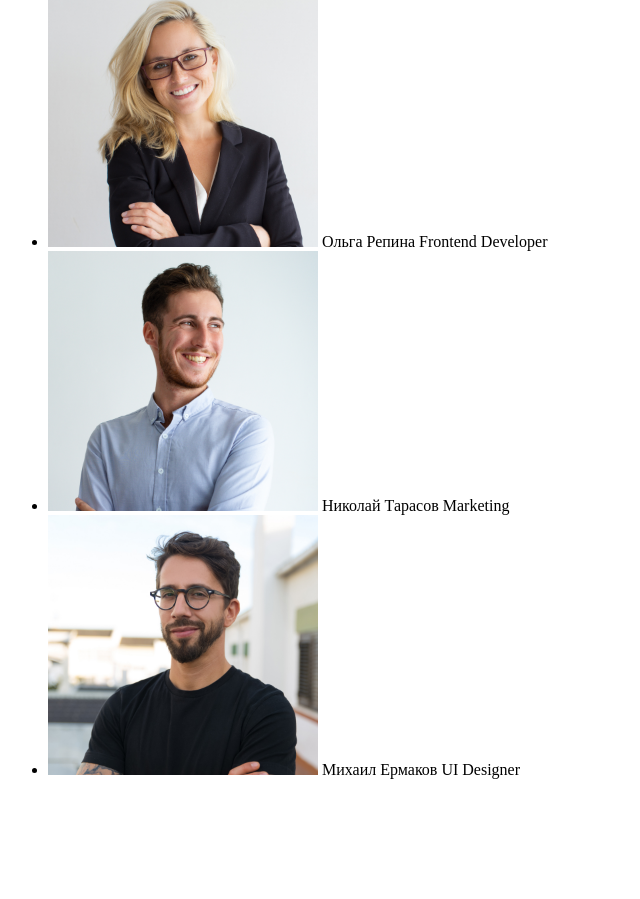
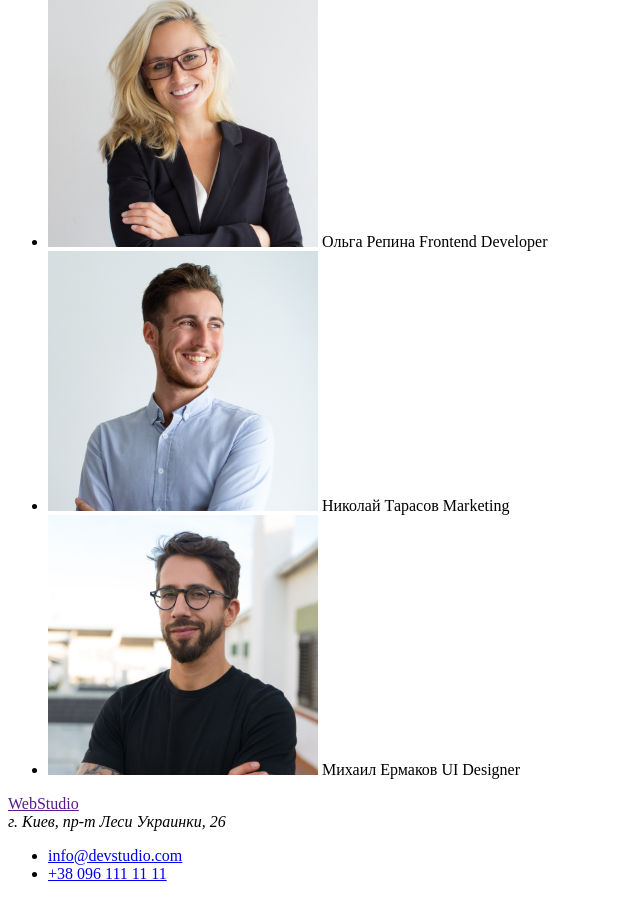
Before and after one commit to Zoriana-Trus/goit-markup-hw-01, a plain HTML site: page index.html in a window 1280 px wide. Shown: the part 1855-2754 px from the top of the page, without its empty margins (0-640 px from the left). Before the commit the page ends 2650 px from the top, so only its background shows below. Drawn offline with Linux system fonts and the light colour scheme.

Commit message:
Футер
Виправили помилки, добавили футер

```diff
--- a/index.html
+++ b/index.html
@@ -19,7 +19,7 @@
         <!-- Контакти-->
         <ul>
             <li> <a href="mailto:info@devstudio.com">info@devstudio.com</a></li>
-            <li><a href="tel:+38 096 111 11 11">+38 096 111 11 11</a></li>
+            <li><a href="tel:+380961111111">+38 096 111 11 11</a></li>
         </ul>
     </header>
     <main>
@@ -49,35 +49,44 @@
          <section>
              <h2>Чем мы занимаемся</h2>
              <ul>
-                <li> <img src="./images/img (1).jpg" alt="" width="370"/></li>
-                <li> <img src="./images/img (2).jpg" alt="" width="370"/> </li>
-                <li> <img src="./images/img (3).jpg" alt="" width="370"/></li>
+                <li> <img src="./images/img(1).jpg" alt="" width="370"/></li>
+                <li> <img src="./images/img(2).jpg" alt="" width="370"/> </li>
+                <li> <img src="./images/img(3).jpg" alt="" width="370"/></li>
              </ul>
          </section>
-         <!--Наша команда-->
+         <!--Секеція 4,Наша команда-->
          <section>
              <h2>Наша команда</h2>
              <ul>
-                 <li> <img src="./images/img (4).jpg" alt="" width="270"/>
+                 <li> <img src="./images/img(4).jpg" alt="" width="270"/>
                        <span>Игорь Демьяненко</span>
                        <span>Product Designer</span>
                  </li>
-                 <li> <img src="./images/img (5) .jpg" alt="" width="270"/>
+                 <li> <img src="./images/img(5).jpg" alt="" width="270"/>
                       <span>Ольга Репина</span>
                       <span>Frontend Developer</span>
                  </li>
-                 <li> <img src="./images/img (6) .jpg" alt="" width="270"/>
+                 <li> <img src="./images/img(6).jpg" alt="" width="270"/>
                       <span>Николай Тарасов</span>
                       <span>Marketing</span>
                  </li>
-                 <li> <img src="./images/img (7).jpg" alt="" width="270"/>
+                 <li> <img src="./images/img(7).jpg" alt="" width="270"/>
                       <span>Михаил Ермаков</span>
                       <span>UI Designer</span>
                  </li>
              </ul>
          </section>
+    </main>
 
-    </main>
+    <!-- Футер-->
+    <footer>
+        <a href="">WebStudio</a>
+        <address>г. Киев, пр-т Леси Украинки, 26</address>
+        <ul>
+            <li> <a href="mailto:info@devstudio.com">info@devstudio.com</a></li>
+            <li><a href="tel:+380961111111">+38 096 111 11 11</a></li>
+        </ul>
+    </footer>
 
 </body>
 </html>
```
Also changed, not shown: images/img(1).jpg (renamed from images/img (1).jpg), images/img(2).jpg (renamed from images/img (2).jpg), images/img(3).jpg (renamed from images/img (3).jpg), images/img(4).jpg (renamed from images/img (4).jpg), images/img(5).jpg (renamed from images/img (5) .jpg), images/img(6).jpg (renamed from images/img (6) .jpg), images/img(7).jpg (renamed from images/img (7).jpg), 2 other files.
